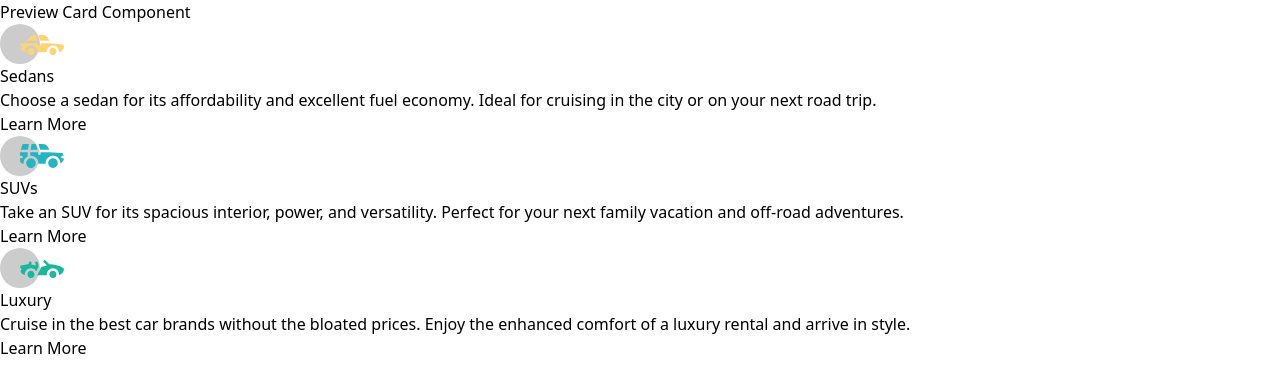
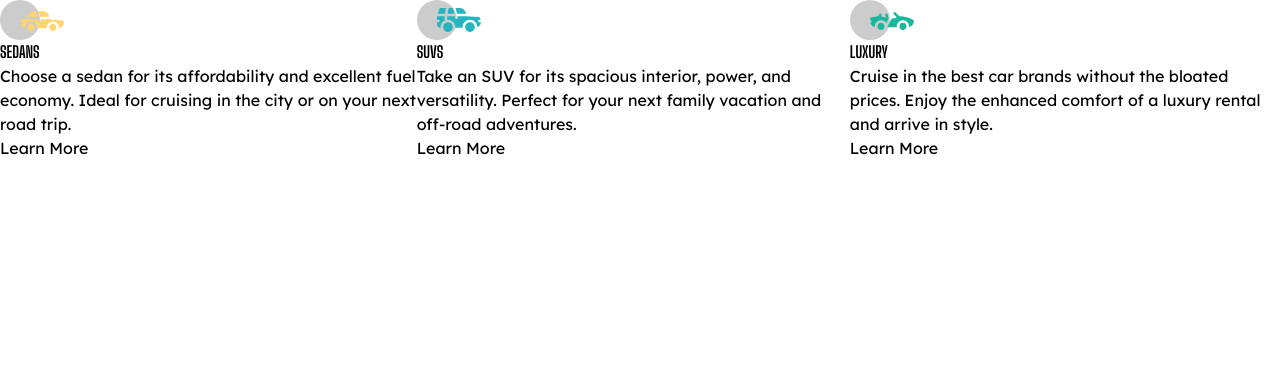
Before and after one commit to CamronWithrow/preview-card, a Next.js app: page / in a window 1280 px wide. Shown: the top 392 px of the page. Built offline with nearby package versions, Linux system fonts and the light colour scheme.

Commit message:
added custom fonts

```diff
--- a/app/layout.jsx
+++ b/app/layout.jsx
@@ -1,4 +1,19 @@
 import "./globals.css";
+import { Big_Shoulders_Display, Lexend_Deca } from "next/font/google";
+
+const bigShoulders = Big_Shoulders_Display({
+  subsets: ["latin"],
+  weight: "700",
+  display: "swap",
+  variable: "--font-heading",
+});
+
+const lexendDeca = Lexend_Deca({
+  subsets: ["latin"],
+  weight: "400",
+  display: "swap",
+  variable: "--font-body",
+});
 
 export const metadata = {
   title: "Preview Card Component",
@@ -7,8 +22,11 @@ export const metadata = {
 
 export default function RootLayout({ children }) {
   return (
-    <html lang="en">
-      <body>{children}</body>
+    <html
+      lang="en"
+      className={`${bigShoulders.variable} ${lexendDeca.variable}`}
+    >
+      <body className="font-body">{children}</body>
     </html>
   );
 }
--- a/app/page.jsx
+++ b/app/page.jsx
@@ -30,13 +30,13 @@ const carList = [
 
 export default function App() {
   return (
-    <main>
-      <h1>Preview Card Component</h1>
+    <main className="flex flex-col md:flex-row">
+      <h1 className="sr-only">Preview Card Component</h1>
       {carList.map((item) => {
         return (
           <section key={item.id}>
             <Image src={item.icon} alt="" />
-            <h2>{item.title}</h2>
+            <h2 className="font-heading uppercase">{item.title}</h2>
             <p>{item.description}</p>
             <button>Learn More</button>
           </section>
--- a/tailwind.config.js
+++ b/tailwind.config.js
@@ -1,18 +1,15 @@
 /** @type {import('tailwindcss').Config} */
 module.exports = {
   content: [
-    './pages/**/*.{js,ts,jsx,tsx,mdx}',
-    './components/**/*.{js,ts,jsx,tsx,mdx}',
-    './app/**/*.{js,ts,jsx,tsx,mdx}',
+    "./pages/**/*.{js,ts,jsx,tsx,mdx}",
+    "./components/**/*.{js,ts,jsx,tsx,mdx}",
+    "./app/**/*.{js,ts,jsx,tsx,mdx}",
   ],
   theme: {
-    extend: {
-      backgroundImage: {
-        'gradient-radial': 'radial-gradient(var(--tw-gradient-stops))',
-        'gradient-conic':
-          'conic-gradient(from 180deg at 50% 50%, var(--tw-gradient-stops))',
-      },
+    fontFamily: {
+      heading: "var(--font-heading)",
+      body: "var(--font-body)",
     },
   },
   plugins: [],
-}
+};
```
